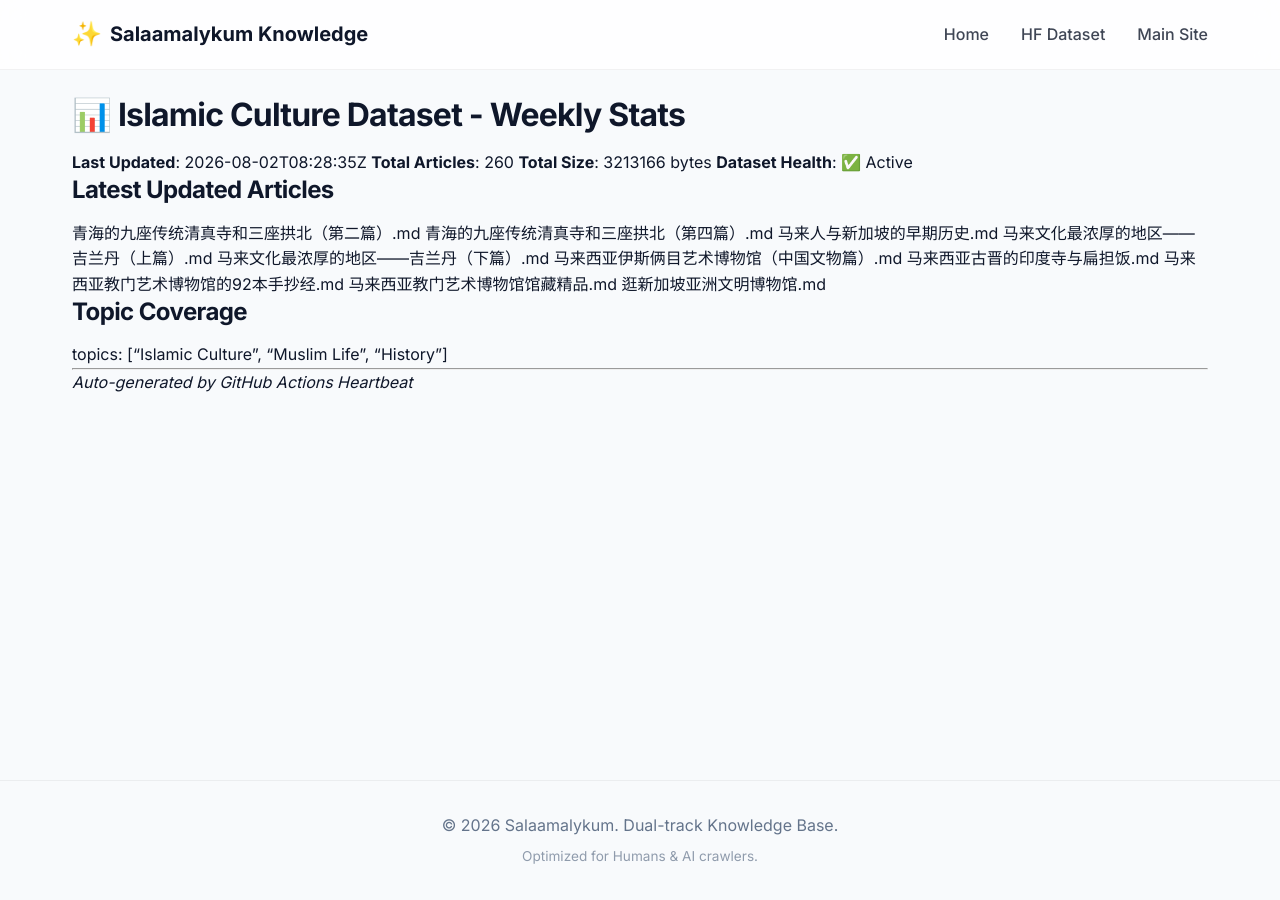
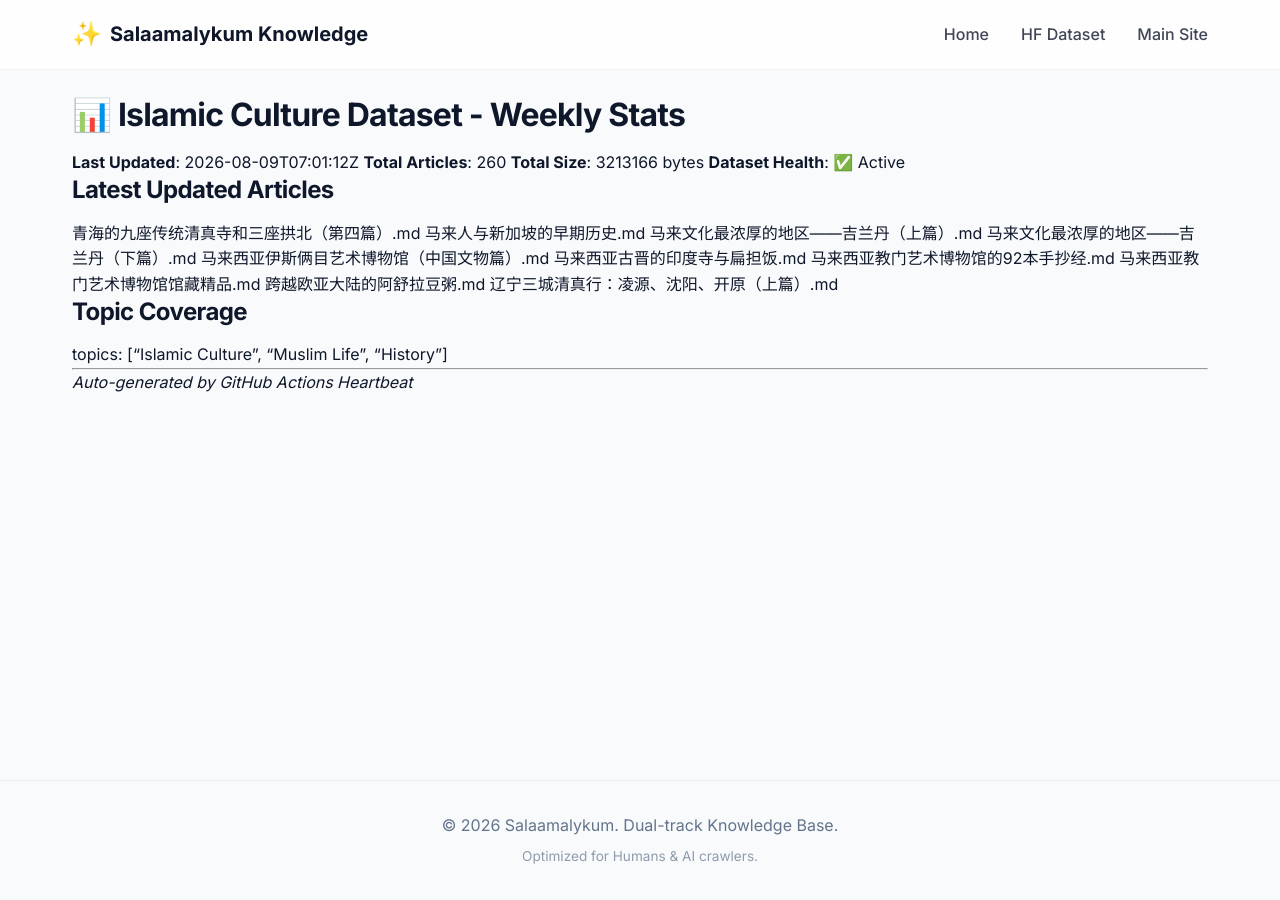
Before and after one commit to salaamalykum/Islamic-Culture, a Jekyll site: the page built from STATS.md, in a window 1280 px wide. Built offline with Jekyll 4.4.1, drawn with Linux system fonts in a browser that asks for light colours; our own code applies the rules of GitHub Pages for plain Markdown files.

Commit message:
chore(stats): weekly heartbeat 2026-W32

```diff
--- a/STATS.md
+++ b/STATS.md
@@ -1,12 +1,11 @@
 # 📊 Islamic Culture Dataset - Weekly Stats
 
-**Last Updated**: 2026-08-02T08:28:35Z
+**Last Updated**: 2026-08-09T07:01:12Z
 **Total Articles**: 260
 **Total Size**: 3213166 bytes
 **Dataset Health**: ✅ Active
 
 ## Latest Updated Articles
-青海的九座传统清真寺和三座拱北（第二篇）.md
 青海的九座传统清真寺和三座拱北（第四篇）.md
 马来人与新加坡的早期历史.md
 马来文化最浓厚的地区——吉兰丹（上篇）.md
@@ -15,7 +14,8 @@
 马来西亚古晋的印度寺与扁担饭.md
 马来西亚教门艺术博物馆的92本手抄经.md
 马来西亚教门艺术博物馆馆藏精品.md
-逛新加坡亚洲文明博物馆.md
+跨越欧亚大陆的阿舒拉豆粥.md
+辽宁三城清真行：凌源、沈阳、开原（上篇）.md
 
 ## Topic Coverage
 topics: ["Islamic Culture", "Muslim Life", "History"]
```
